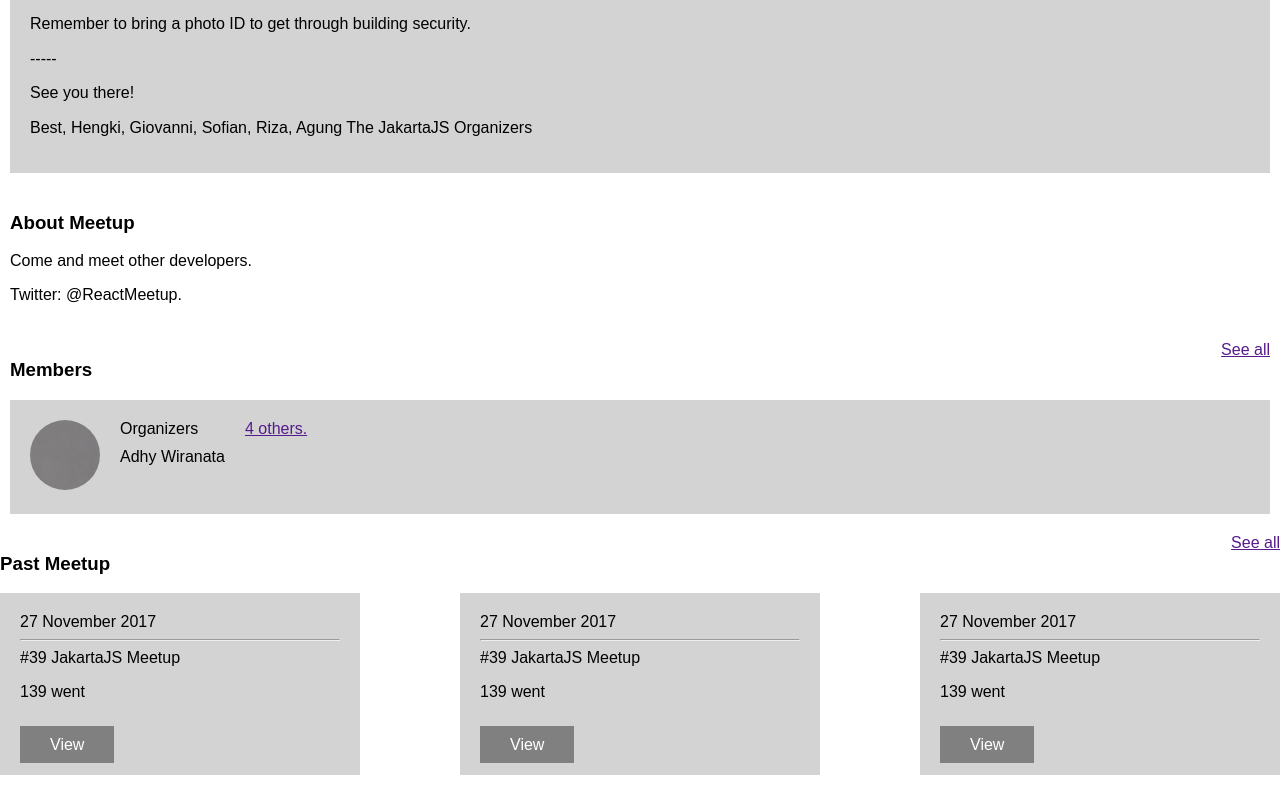
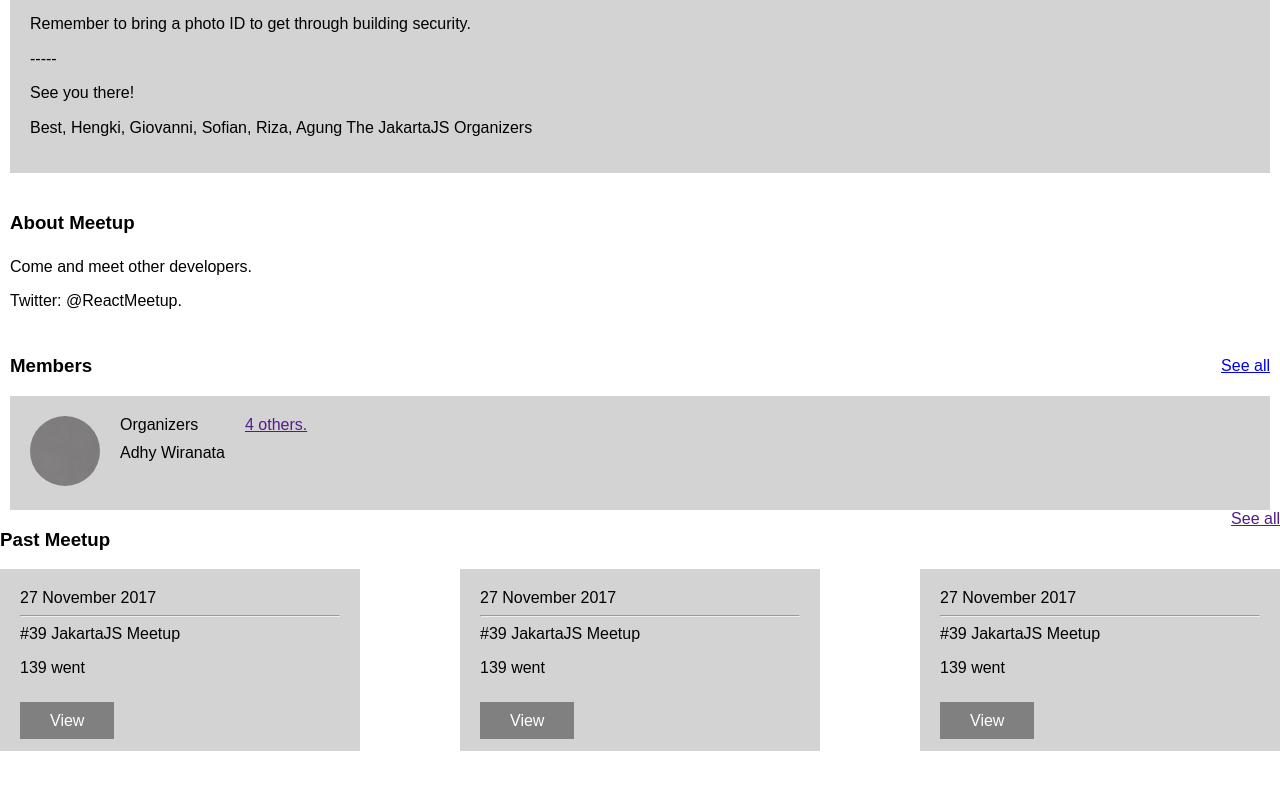
Before and after one commit to rickynugroho/qtemu_react_class_project, a React (Create React App) app: page / in a window 1280 px wide. Shown: the part 523-1308 px from the top of the page. After the commit the page ends 1274 px from the top, so only its background shows below. Built offline with nearby package versions, Linux system fonts and the light colour scheme.

Commit message:
Refactor members to atomic design

```diff
--- a/src/App.js
+++ b/src/App.js
@@ -4,6 +4,8 @@
 import ActiveMeetup from './components/Organisms/ActiveMeetup';
 import SectionWithBackground from './components/Organisms/SectionWithBackground';
 import DivText from './components/Atoms/DivText';
+import Link from './components/Atoms/Link';
+import Image from './components/Atoms/Image';
 
 // import logo from './logo.svg';
 import './normalize.css';
@@ -61,46 +63,46 @@
     // };
   }
 
-  renderMembers() {
-    return (
-      <div className="container-section">
-        <div className="container-section-flex">
-          <div>
-            <h3>Members</h3>
-          </div>
-          <div>
-            <a href="">See all</a>
-          </div>
-        </div>
-        <div className="member-list grey-section">
-          {this.renderMember()}
-          {this.renderMemberOther()}
-        </div>
-      </div>
-    );
-  }
+  // renderMembers() {
+  //   return (
+  //     <div className="container-section">
+  //       <div className="container-section-flex">
+  //         <div>
+  //           <h3>Members</h3>
+  //         </div>
+  //         <div>
+  //           <a href="">See all</a>
+  //         </div>
+  //       </div>
+  //       <div className="member-list grey-section">
+  //         {this.renderMember()}
+  //         {this.renderMemberOther()}
+  //       </div>
+  //     </div>
+  //   );
+  // }
 
-  renderMember() {
-    return (
-      <div className="member-section">
-        <div className="photo-member">
-          <img src="img/grey.jpg" alt="member-pic" />
-        </div>
-        <div className="profile-member">
-          <div>Organizers</div>
-          <div>Adhy Wiranata</div>
-        </div>
-      </div>
-    );
-  }
+  // renderMember() {
+  //   return (
+  //     <div className="member-section">
+  //       <div className="photo-member">
+  //         <img src="img/grey.jpg" alt="member-pic" />
+  //       </div>
+  //       <div className="profile-member">
+  //         <div>Organizers</div>
+  //         <div>Adhy Wiranata</div>
+  //       </div>
+  //     </div>
+  //   );
+  // }
 
-  renderMemberOther() {
-    return (
-      <div className="member-section">
-        <a href="">4 others.</a>
-      </div>
-    );
-  }
+  // renderMemberOther() {
+  //   return (
+  //     <div className="member-section">
+  //       <a href="">4 others.</a>
+  //     </div>
+  //   );
+  // }
 
   renderPastMeetup() {
     return (
@@ -140,7 +142,7 @@
 
   render() {
     return (
-      <div>
+      <DivText>
         <Header />
         <ActiveMeetup infoMeetup={this.state.info} />
 
@@ -184,11 +186,27 @@
           </DivText>
         </SectionWithBackground>
 
+        <SectionWithBackground title="Members" sectionClassName="member-list grey-section" rightContent={<Link text="See all" className="section-right-content" />}>
+          <DivText className="member-section">
+            <DivText className="photo-member">
+              <Image src="img/grey.jpg" alt="member-pic" />
+            </DivText>
+            <DivText className="profile-member">
+              <DivText>Organizers</DivText>
+              <DivText>Adhy Wiranata</DivText>
+            </DivText>
+          </DivText>
+
+          <DivText className="member-section">
+            <a href="">4 others.</a>
+          </DivText>
+        </SectionWithBackground>
+
         {/* {this.renderAboutMeetup()} */}
-        {this.renderMembers()}
+        {/* {this.renderMembers()} */}
         {this.renderPastMeetup()}
         {/* <ListPeople people={this.state.peoples} /> */}
-      </div>
+      </DivText>
     );
   }
 }
--- a/src/components/Molecules/Section/style.css
+++ b/src/components/Molecules/Section/style.css
@@ -9,5 +9,5 @@
 }
 
 .white-section{
-  margin: 10px 0;
+  margin: -10px 0;
 }
--- a/src/components/Organisms/SectionWithBackground/index.js
+++ b/src/components/Organisms/SectionWithBackground/index.js
@@ -14,7 +14,15 @@
     render() {
         return (
             <DivText className="container-section">
-                <TitleH3>{this.props.title}</TitleH3>
+                <div className="container-section-flex">
+                    <div>
+                        <TitleH3>{this.props.title}</TitleH3>
+                    </div>
+                    <div>
+                        {this.props.rightContent}
+                    </div>
+                </div>
+
                 <Section className={this.props.sectionClassName}>
                     {this.props.children}
                 </Section>
@@ -25,4 +33,5 @@
 
 SectionWithBackground.defaultProps = {
     sectionClassName: 'grey-section',
+    rightContent: '',
 }
--- a/src/components/Organisms/SectionWithBackground/style.css
+++ b/src/components/Organisms/SectionWithBackground/style.css
@@ -6,3 +6,9 @@
   display: flex;
   justify-content:space-between;
 }
+
+.section-right-content{
+  margin-top: 20px;
+  display: block;
+  position: relative;
+}
```
